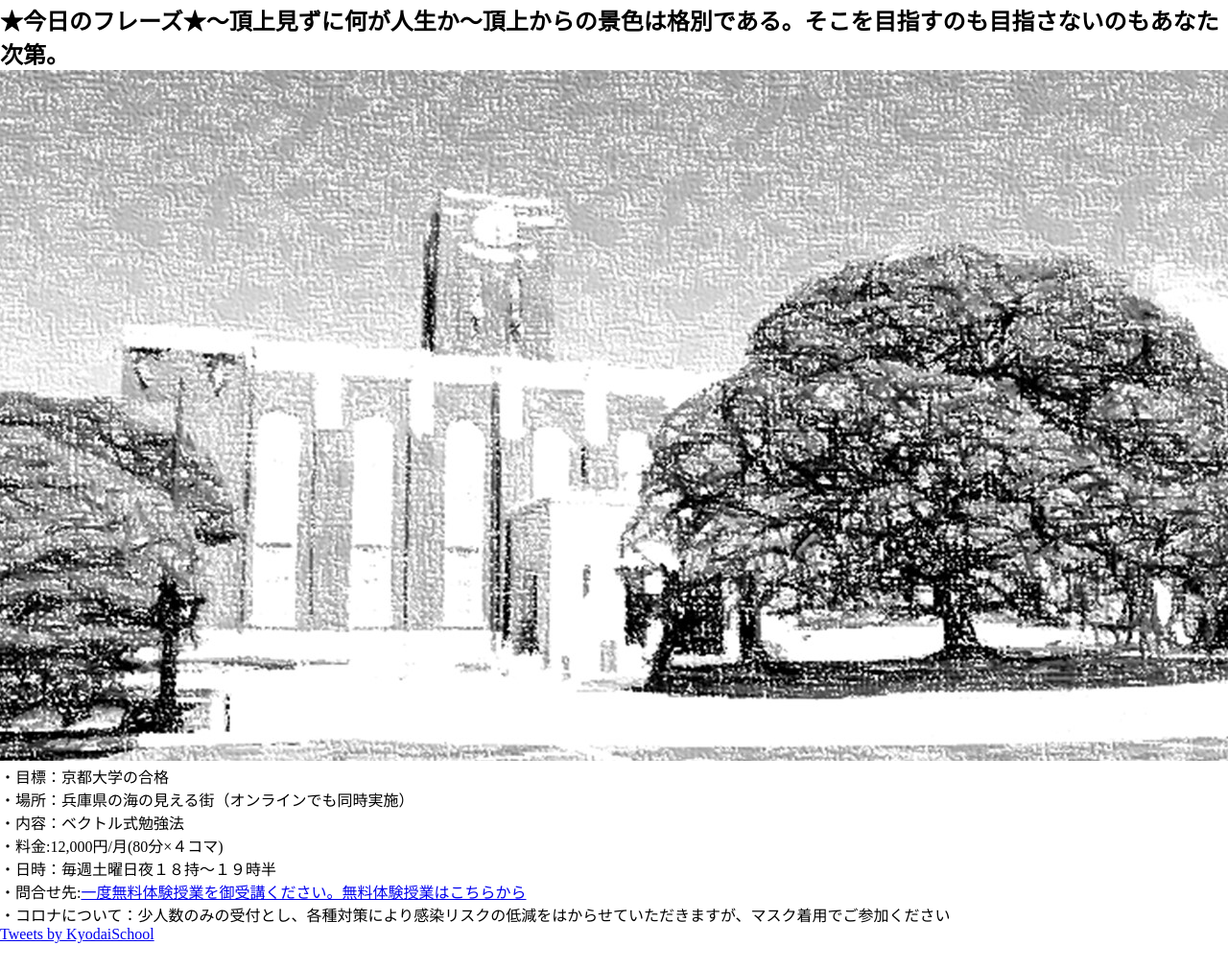
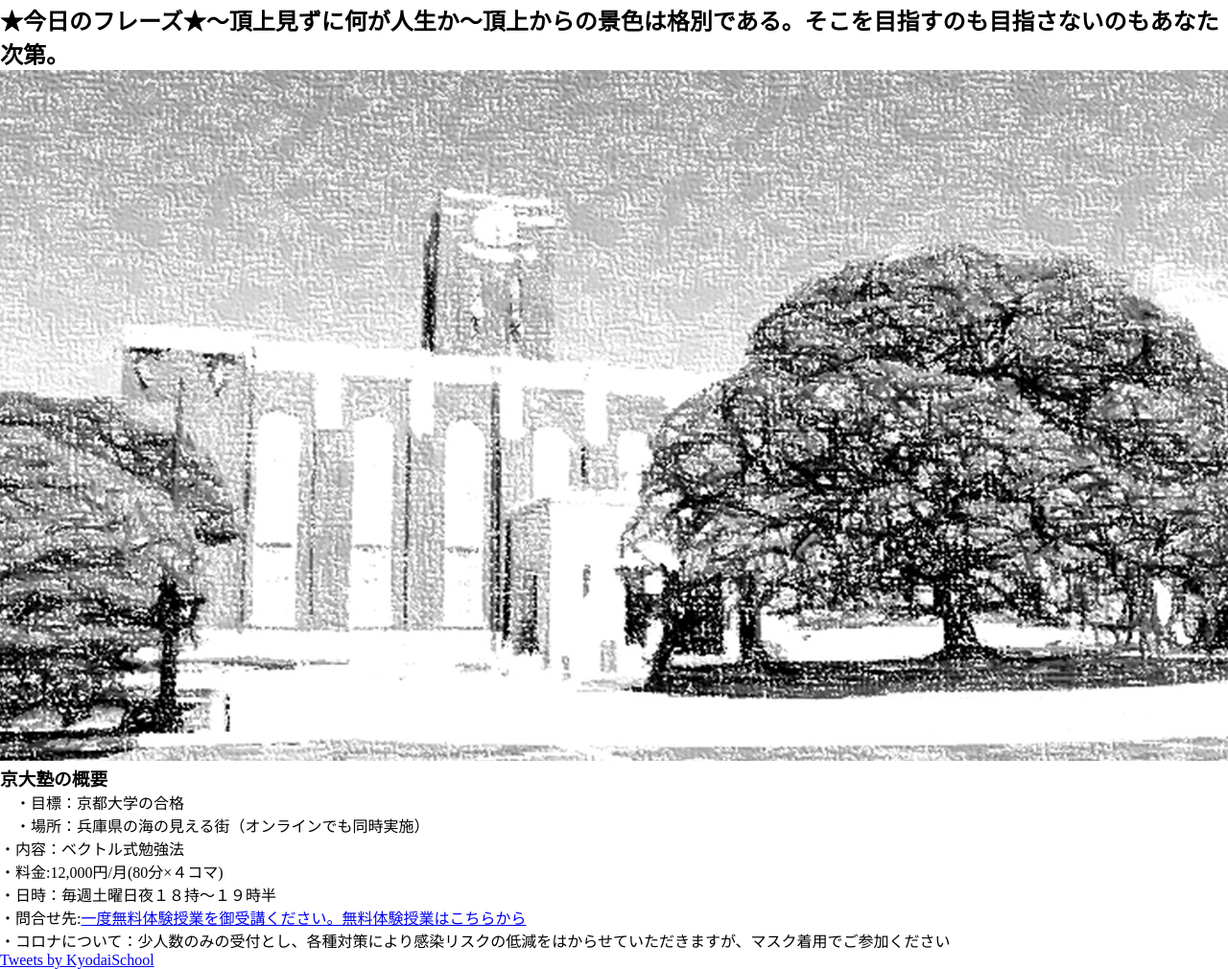
Before and after one commit to okamoto8907/Home, a plain HTML site: page index.html in a window 1280 px wide. Shown: the part 138-1148 px from the top of the page at 96% size. Before the commit the page ends 1121 px from the top, so only its background shows below. Drawn offline with Linux system fonts and the light colour scheme.

Commit message:
Update index.html

```diff
--- a/index.html
+++ b/index.html
@@ -40,14 +40,15 @@
     </div>
     <p> </p>
 
-
-    <p>     ・目標：京都大学の合格</p>
-    <p>     ・場所：兵庫県の海の見える街（オンラインでも同時実施）</p>
-    <p>     ・内容：ベクトル式勉強法</p>
-    <p>     ・料金:12,000円/月(80分×４コマ)</p>
-    <p>     ・日時：毎週土曜日夜１８持〜１９時半</p>
-    <p>     ・問合せ先:<a href="entry.html">一度無料体験授業を御受講ください。無料体験授業はこちらから</a></p>
-    <p>     ・コロナについて：少人数のみの受付とし、各種対策により感染リスクの低減をはからせていただきますが、マスク着用でご参加ください</p>
+   <div id="gaiyo"><h3>京大塾の概要</h3></div>
+    <p>　・目標：京都大学の合格<br>
+       　・場所：兵庫県の海の見える街（オンラインでも同時実施）<br>
+         ・内容：ベクトル式勉強法<br>
+         ・料金:12,000円/月(80分×４コマ)<br>
+         ・日時：毎週土曜日夜１８持〜１９時半<br>
+         ・問合せ先:<a href="entry.html">一度無料体験授業を御受講ください。無料体験授業はこちらから</a><br>
+         ・コロナについて：少人数のみの受付とし、各種対策により感染リスクの低減をはからせていただきますが、マスク着用でご参加ください<br>
+    </p>
 
 <a class="twitter-timeline" href="https://twitter.com/KyodaiSchool?ref_src=twsrc%5Etfw">Tweets by KyodaiSchool</a> <script async src="https://platform.twitter.com/widgets.js" charset="utf-8"></script>
 
```
